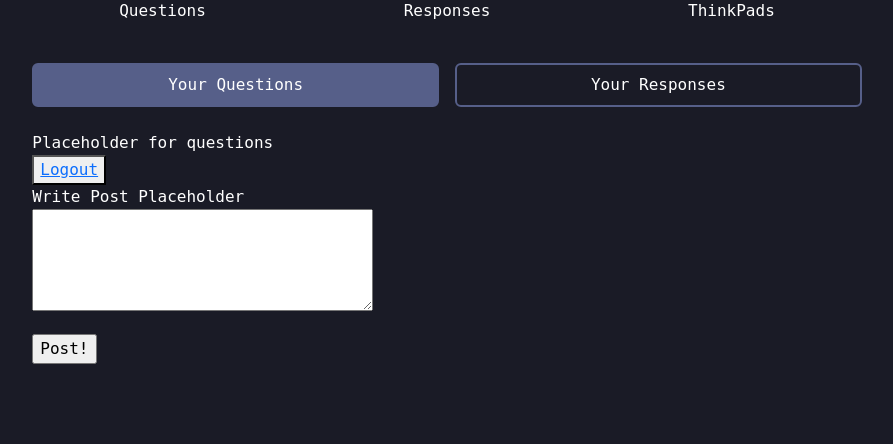
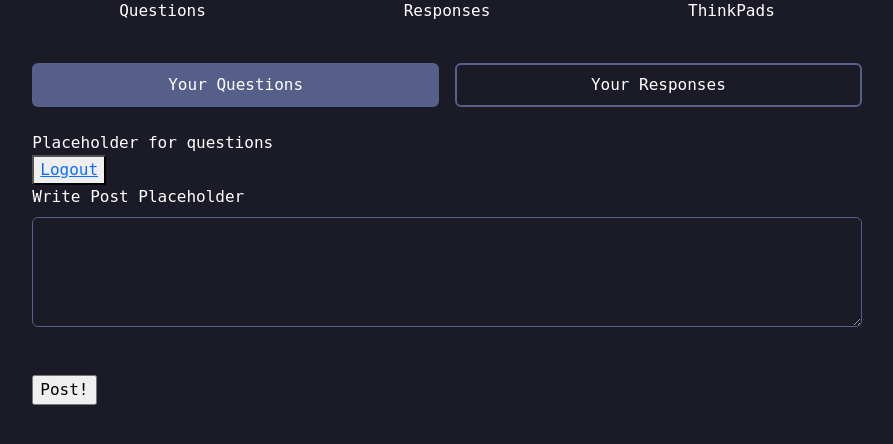
Before and after one commit to K-Straiton/CITS3403-Project, a Flask app: page /profile in a window 1280 px wide. Shown: the part 181-625 px from the top of the page, without its empty margins (193-1086 px from the left). Run offline with Flask 3, Linux system fonts and the light colour scheme; the visitor is signed in with stand-in values (Sample User, id 1).

Commit message:
Added post jankness to use the CSS

```diff
--- a/app/templates/profile.html
+++ b/app/templates/profile.html
@@ -60,7 +60,7 @@
                                 {{ form.hidden_tag() }}
                                 <p>
                                     {{ form.post.label }}<br>
-                                    {{ form.post(cols=32, rows=4) }}<br>
+                                    {{ form.post(cols=32, rows=4, class="form-control my-2") }}<br>
                                     {% for error in form.post.errors %}
                                     <span style="color: red;">[{{ error }}]</span>
                                     {% endfor %}
```
Also changed, not shown: app.db.
